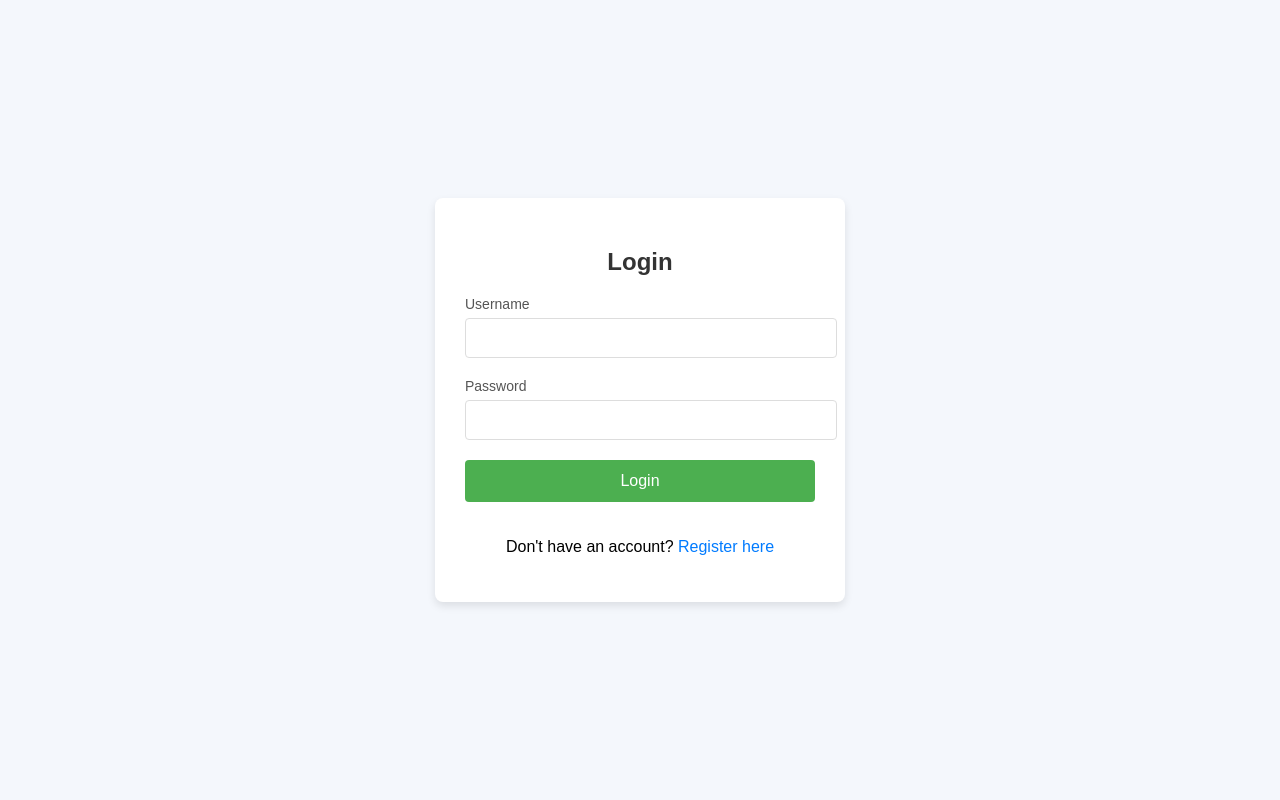
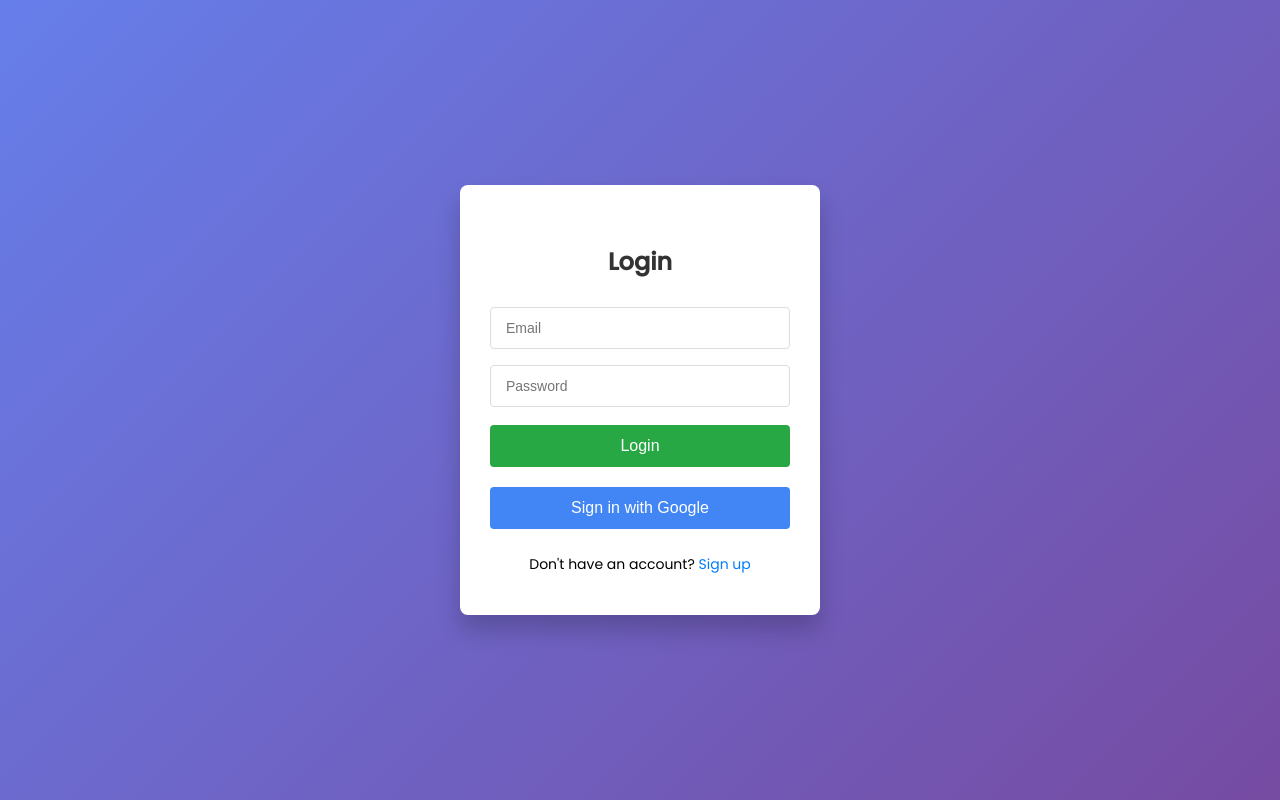
Before and after one commit to Genith-Utkarsh/ClonedFinalProject, a Flask app: template templates/login.html in a window 1280 px wide. Run offline with Flask 3, Linux system fonts and the light colour scheme; the template is opened without the code that fills it, so the values that code supplies are empty; some libraries are stand-ins or nearby versions.

Commit message:
Update login.html

```diff
--- a/templates/login.html
+++ b/templates/login.html
@@ -1,114 +1,251 @@
+
 <!DOCTYPE html>
 <html lang="en">
 <head>
   <meta charset="UTF-8">
-    <meta name="viewport" content="width=device-width, initial-scale=1.0">
-    <title>Login</title>
-    <link rel="shortcut icon" href="https://i.pinimg.com/736x/c5/94/96/c5949627262b8098970838894f57c94e.jpg"/>
+  <title>Login / Register</title>
+  <link rel="stylesheet" href="login.css">
+  <!-- Google Fonts -->
+  <link rel="stylesheet" href="https://fonts.googleapis.com/css?family=Poppins:400,500&display=swap">
   <style>
+    /* Global Styles */
+    * {
+      box-sizing: border-box;
+    }
     body {
-            font-family: Arial, sans-serif;
-            background-color: #f4f7fc;
+      margin: 0;
+      font-family: 'Poppins', sans-serif;
+      background: linear-gradient(135deg, #667eea, #764ba2);
+      height: 100vh;
       display: flex;
       justify-content: center;
       align-items: center;
-            height: 100vh;
-            margin: 0;
+    }
+    /* Container Styles */
+    .container {
+      background: #fff;
+      padding: 40px 30px;
+      border-radius: 8px;
+      box-shadow: 0 15px 25px rgba(0,0,0,0.2);
+      width: 360px;
+      text-align: center;
+    }
+    .container h2 {
+      margin-bottom: 20px;
+      color: #333;
+    }
+    /* Message Styles */
+    #message {
+      margin-bottom: 15px;
+      padding: 10px;
+      display: none;
+      border-radius: 4px;
+      font-size: 14px;
+    }
+    #message.error {
+      background-color: #f8d7da;
+      color: #721c24;
+    }
+    #message.success {
+      background-color: #d4edda;
+      color: #155724;
+    }
+    /* Input Styles */
+    input[type="text"],
+    input[type="email"],
+    input[type="password"] {
+      width: 100%;
+      padding: 12px 15px;
+      margin: 8px 0;
+      border: 1px solid #ddd;
+      border-radius: 4px;
+      font-size: 14px;
+    }
+    /* Button Styles */
+    button {
+      width: 100%;
+      padding: 12px;
+      background: #28a745;
+      border: none;
+      color: white;
+      border-radius: 4px;
+      cursor: pointer;
+      font-size: 16px;
+      margin: 10px 0;
+      transition: background 0.3s ease;
+    }
+    button:hover {
+      background: #218838;
+    }
+    .google-btn {
+      background: #4285F4;
+    }
+    .google-btn:hover {
+      background: #357ae8;
+    }
+    /* Toggle Link Styles */
+    .toggle {
+      margin-top: 15px;
+      font-size: 14px;
+    }
+    .toggle a {
+      color: #007bff;
+      text-decoration: none;
+      cursor: pointer;
+    }
+    .toggle a:hover {
+      text-decoration: underline;
+    }
+  </style>
+  <!-- Firebase App (the core Firebase SDK) -->
+  <script src="https://www.gstatic.com/firebasejs/9.22.0/firebase-app-compat.js"></script>
+  <!-- Firebase Authentication -->
+  <script src="https://www.gstatic.com/firebasejs/9.22.0/firebase-auth-compat.js"></script>
+  <!-- Firebase Realtime Database -->
+  <script src="https://www.gstatic.com/firebasejs/9.22.0/firebase-database-compat.js"></script>
+</head>
+<body>
+  <div class="container">
+    <h2 id="form-title">Login</h2>
+    <!-- Message display -->
+    <div id="message"></div>
+    <input type="email" id="email" placeholder="Email">
+    <input type="password" id="password" placeholder="Password">
+    <!-- Additional fields for registration -->
+    <input type="text" id="username" placeholder="Name" style="display:none;">
+    <input type="text" id="phone" placeholder="Phone Number" style="display:none;">
+    <button id="submit-btn">Login</button>
+    <button class="google-btn" id="google-btn">Sign in with Google</button>
+    <div class="toggle">
+      <span id="toggle-text">
+        Don't have an account? <a id="toggle-link" href="javascript:void(0);">Sign up</a>
+      </span>
+    </div>
+  </div>
+  <script>
+    // Your Firebase configuration – including databaseURL
+    var firebaseConfig = {
+      apiKey: "AIzaSyCCzT5d2u0IkWpZfF5FCr4PwKMHPaGrtE0",
+      authDomain: "sample-login-33567.firebaseapp.com",
+      databaseURL: "https://sample-login-33567-default-rtdb.firebaseio.com",
+      projectId: "sample-login-33567",
+      storageBucket: "sample-login-33567.firebasestorage.app",
+      messagingSenderId: "567157020233",
+      appId: "1:567157020233:web:ae6593986a25b26e5d1198"
+    };
+
+    // Initialize Firebase using compat libraries
+    firebase.initializeApp(firebaseConfig);
+    var auth = firebase.auth();
+    var database = firebase.database();
+
+    var formTitle = document.getElementById('form-title');
+    var submitBtn = document.getElementById('submit-btn');
+    var toggleText = document.getElementById('toggle-text');
+    var messageDiv = document.getElementById('message');
+    var isLogin = true;
+
+    // Function to display inline messages
+    function displayMessage(text, type) {
+      messageDiv.textContent = text;
+      messageDiv.className = "";
+      messageDiv.classList.add(type);
+      messageDiv.style.display = 'block';
+      setTimeout(function() {
+        messageDiv.style.display = 'none';
+      }, 4000);
     }
 
-        .container {
-            background-color: white;
-            padding: 30px;
-            box-shadow: 0 4px 8px rgba(0, 0, 0, 0.1);
-            border-radius: 8px;
-            width: 350px;
+    // Toggle between Login and Sign Up
+    function toggleMode() {
+      isLogin = !isLogin;
+      formTitle.innerText = isLogin ? "Login" : "Sign Up";
+      submitBtn.innerText = isLogin ? "Login" : "Register";
+      toggleText.innerHTML = isLogin
+        ? "Don't have an account? <a id='toggle-link' href='javascript:void(0);'>Sign up</a>"
+        : "Already have an account? <a id='toggle-link' href='javascript:void(0);'>Login</a>";
+
+      // Show or hide additional fields for sign-up
+      document.getElementById('username').style.display = isLogin ? "none" : "block";
+      document.getElementById('phone').style.display = isLogin ? "none" : "block";
+
+      // Reattach the event listener to the new toggle link
+      document.getElementById('toggle-link').addEventListener('click', toggleMode);
     }
 
-        h2 {
-            text-align: center;
-            color: #333;
+    // Initial event listener for the toggle link
+    document.getElementById('toggle-link').addEventListener('click', toggleMode);
+
+    // Handle form submission
+    submitBtn.addEventListener('click', function() {
+      var email = document.getElementById('email').value.trim();
+      var password = document.getElementById('password').value;
+
+      if (!email || !password) {
+        displayMessage("Please enter both email and password.", "error");
+        return;
       }
 
-        label {
-            font-size: 14px;
-            color: #555;
-            margin-bottom: 6px;
-            display: block;
+      if (isLogin) {
+        // Log in user
+        auth.signInWithEmailAndPassword(email, password)
+          .then(function() {
+            displayMessage("Login successful!", "success");
+            setTimeout(function() {
+              window.location.href = "https://cloned-final-project.vercel.app/";
+            }, 1000);
+          })
+          .catch(function(error) {
+            displayMessage(error.message, "error");
+          });
+      } else {
+        // For registration, also get additional details
+        var username = document.getElementById('username').value.trim();
+        var phone = document.getElementById('phone').value.trim();
+
+        if (!username || !phone) {
+          displayMessage("Please enter name and phone number.", "error");
+          return;
         }
 
-        input {
-            width: 100%;
-            padding: 10px;
-            margin-bottom: 20px;
-            border: 1px solid #ddd;
-            border-radius: 4px;
-            font-size: 16px;
+        // Create user with email and password
+        auth.createUserWithEmailAndPassword(email, password)
+          .then(function(userCredential) {
+            var user = userCredential.user;
+            // Save additional user details in the Realtime Database under a "users" node
+            return database.ref('users/' + user.uid).set({
+              name: username,
+              phone: phone,
+              email: email
+            });
+          })
+          .then(function() {
+            displayMessage("Registration successful!", "success");
+            setTimeout(function() {
+              window.location.href = "https://cloned-final-project.vercel.app/";
+            }, 1000);
+          })
+          .catch(function(error) {
+            displayMessage(error.message, "error");
+          });
       }
+    });
 
-        input[type="submit"] {
-            background-color: #4CAF50;
-            color: white;
-            border: none;
-            cursor: pointer;
-            font-size: 16px;
-            padding: 12px;
-            border-radius: 4px;
-            transition: background-color 0.3s;
-        }
-
-        input[type="submit"]:hover {
-            background-color: #45a049;
-        }
-
-        .form-footer {
-            text-align: center;
-        }
-
-        .form-footer a {
-            color: #007bff;
-            text-decoration: none;
-        }
-
-        .form-footer a:hover {
-            text-decoration: underline;
-        }
-
-        .flash-message {
-            color: red;
-            font-size: 14px;
-            text-align: center;
-            margin-bottom: 10px;
-        }
-    </style>
-</head>
-<body>
-
-    <div class="container">
-        <h2>Login</h2>
-
-        {% with messages = get_flashed_messages() %}
-            {% if messages %}
-                <div class="flash-message">
-                    <p>{{ messages[0] }}</p>
-                </div>
-            {% endif %}
-        {% endwith %}
-
-        <form action="{{ url_for('login_page') }}" method="POST">
-            <label for="username">Username</label>
-            <input type="text" name="username" required><br>
-
-            <label for="password">Password</label>
-            <input type="password" name="password" required><br>
-
-            <input type="submit" value="Login">
-
-        </form>
-
-        <div class="form-footer">
-            <p>Don't have an account? <a href="{{ url_for('register_page') }}">Register here</a></p>
-        </div>
-    </div>
-
+    // Google Sign-In functionality using Firebase
+    var googleBtn = document.getElementById('google-btn');
+    googleBtn.addEventListener('click', function() {
+      var provider = new firebase.auth.GoogleAuthProvider();
+      auth.signInWithPopup(provider)
+        .then(function(result) {
+          displayMessage("Google sign-in successful!", "success");
+          setTimeout(function() {
+            window.location.href = "https://cloned-final-project.vercel.app/";
+          }, 1000);
+        })
+        .catch(function(error) {
+          displayMessage(error.message, "error");
+        });
+    });
+  </script>
 </body>
 </html>
```
Lines whose indentation alone changed are shown as unchanged.
